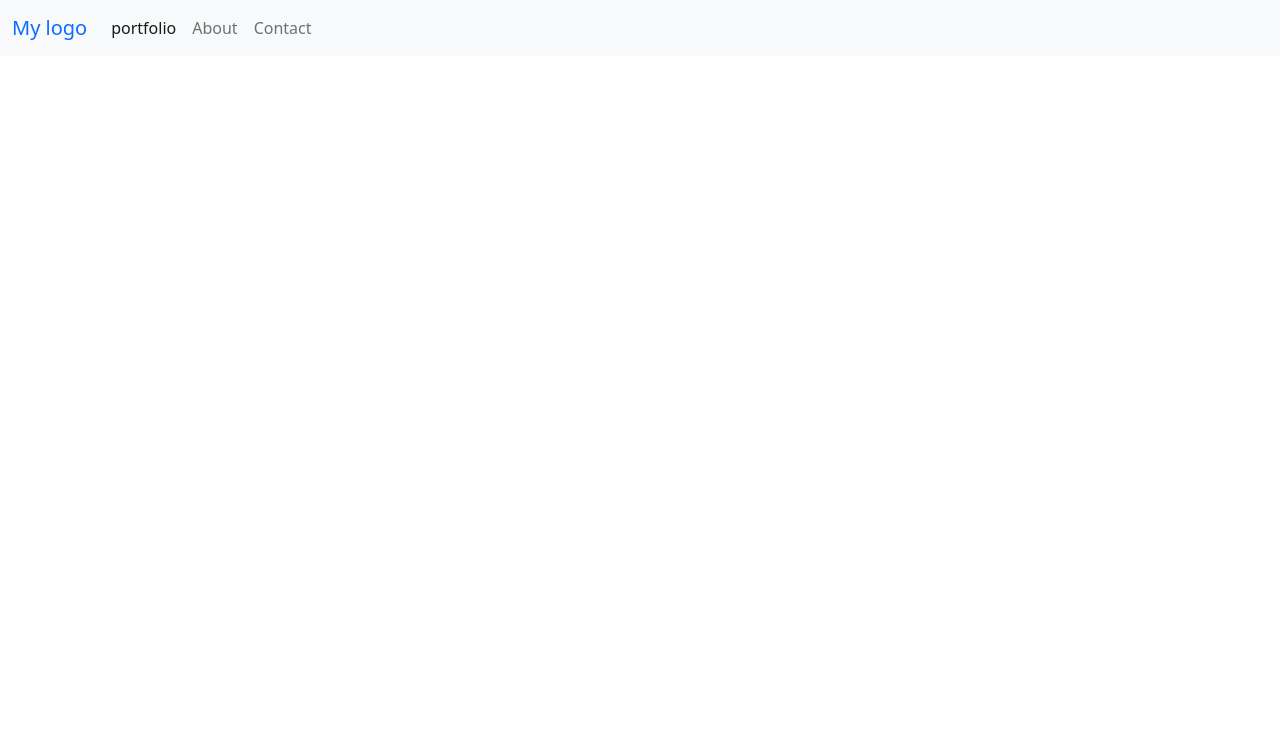
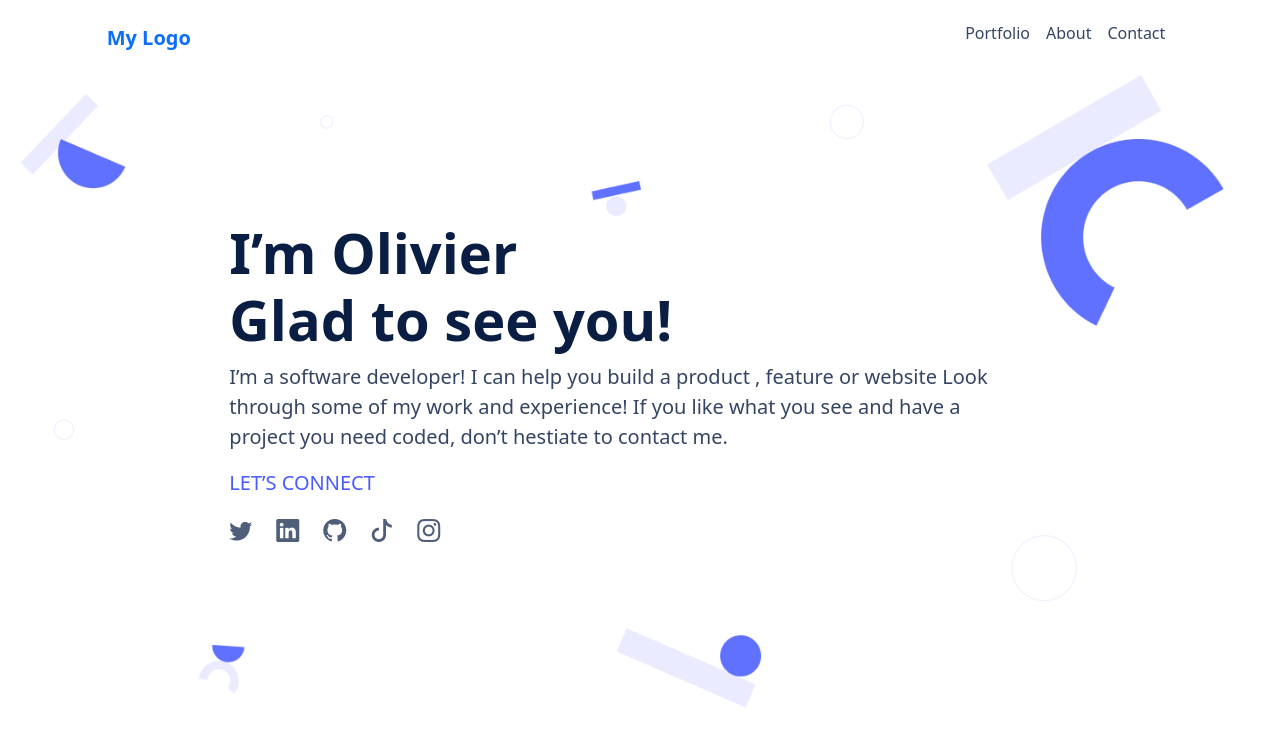
Before and after one commit to Ogaga01/Bootstrap-Pair-Programming, a plain HTML site: page index.html in a window 1280 px wide. Drawn offline with nearby package versions, Linux system fonts and the light colour scheme.

Commit message:
Add navbar and hero sections on the project

```diff
--- a/index.html
+++ b/index.html
@@ -1,38 +1,83 @@
 <!doctype html>
 <html lang="en">
+
 <head>
   <meta charset="utf-8">
   <meta name="viewport" content="width=device-width, initial-scale=1">
   <link rel="stylesheet" href="style.css">
+  <link rel="stylesheet" href="https://cdn.jsdelivr.net/npm/bootstrap-icons@1.8.1/font/bootstrap-icons.css">
   <link href="https://cdn.jsdelivr.net/npm/bootstrap@5.1.3/dist/css/bootstrap.min.css" rel="stylesheet" integrity="sha384-1BmE4kWBq78iYhFldvKuhfTAU6auU8tT94WrHftjDbrCEXSU1oBoqyl2QvZ6jIW3" crossorigin="anonymous">
   <title>portfolio</title>
 </head>
+
 <body>
-    <nav class="navbar navbar-expand-lg navbar-light bg-light">
-        <div class="container-fluid">
-          <a class="navbar-brand text-primary" href="#">My logo</a>
-          <button class="navbar-toggler" type="button" data-bs-toggle="collapse" data-bs-target="#navbarSupportedContent" aria-controls="navbarSupportedContent" aria-expanded="false" aria-label="Toggle navigation">
+
+  <header class="container-fluid">
+    <nav class="row navbar navbar-expand-md navbar-light">
+      <div class="container-xl col-11 col-lg-10 mt-2 mb-2 p-0">
+        <a class="navbar-brand" href="#intro">
+          <span class="text-primary fw-bold">
+          My Logo
+        </span>
+        </a>
+        <button class="navbar-toggler" type="button" data-bs-toggle="collapse" data-bs-target="#main-nav" aria-controls="main-nav" aria-expanded="false" aria-label="Toggle navigation">
         <span class="navbar-toggler-icon"></span>
       </button>
-          <div class="collapse navbar-collapse" id="navbarSupportedContent">
-            <ul class="navbar-nav me-auto mb-2 mb-lg-0">
+        <div class="collapse navbar-collapse justify-content-end align-center" id="main-nav">
+          <ul class="navbar-nav">
             <li class="nav-item">
-                <a class="nav-link active" aria-current="page" href="#">portfolio</a>
+              <a class="nav-link h6" href="#topics">Portfolio</a>
+            </li>
+            <li class="nav-item ">
+              <a class="nav-link h6" href="#reviews">About</a>
             </li>
             <li class="nav-item">
-                <a class="nav-link" href="#">About</a>
-              </li>
-
-              <li class="nav-item">
-                <a class="nav-link ">Contact</a>
+              <a class="nav-link h6" href="#contact">Contact</a>
             </li>
           </ul>
-
         </div>
       </div>
     </nav>
+  </header>
+  <section class="container-fluid hero-container row">
+    <div class="container col-11 col-lg-8 d-flex flex-column justify-content-center">
+      <h1 class="display-4 fw-bold">I’m Olivier <br/>Glad to see you!</h1>
+      <p class="fs-5">I’m a software developer! I can help you build a product , feature or website Look through some of my work and experience! If you like what you see and have a project you need coded, don’t hestiate to contact me.</p>
+      <div class="container p-0">
+        <a href="#" class="text-decoration-none fs-5 social-media-title">LET’S CONNECT</a>
+        <ul class="list-unstyled d-flex mt-3 ">
+          <li class="me-4 social-media-icon">
+            <a href="#">
+              <i class="bi bi-twitter"></i>
+            </a>
+          </li>
+          <li class="me-4 social-media-icon">
+            <a href="#">
+              <i class="bi bi-linkedin"></i>
+            </a>
+          </li>
+          <li class="me-4 social-media-icon">
+            <a href="#">
+              <i class="bi bi-github"></i>
+            </a>
+          </li>
+          <li class="me-4 social-media-icon">
+            <a href="#">
+              <i class="bi bi-tiktok"></i>
+            </a>
+          </li>
+          <li class="me-4 social-media-icon">
+            <a href="#">
+              <i class="bi bi-instagram"></i>
+            </a>
+          </li>
+        </ul>
+      </div>
+    </div>
+  </section>
 
 
 
 </body>
+
 </html>
--- a/style.css
+++ b/style.css
@@ -1,4 +1,49 @@
+:root {
+  --darker-blue: #172b4d;
+  --dark-blue: #091e42;
+  --medium-dark-blue: #253858;
+  --light-blue: #344563;
+  --lighter-blue: #6b778c;
+  --media-color:#505f79;
+  --focus-color: #2230d2;
+  --lightest-blue: #7f8cff;
+  --menu-blue: #495bff;
+  --light-gray: #c1c7d0;
+  --lighter-gray: #ebebff;
+  --lightest-gray: #dfe1e6;
+  --text-area-color: #b3bac5;
+  --skill-card-color: #f7f7f9;
+  --button-blue: #4053fc;
+  --contact-border-color: #cfd8dc;
+  --white-color: #fff;
+}
+
 *,body{
   margin: 0;
   padding: 0;
 }
+
+h1{
+    color: var(--dark-blue);
+}
+p{
+  color: var(--light-blue);
+}
+
+.nav-link {
+  color: var(--light-blue) !important;
+}
+.hero-container{
+  background-image: url('./images/main_bg.png');
+  background-size:95% 100%;
+  background-repeat: no-repeat;
+  background-position: top center;
+  padding: 9rem 0;
+}
+.social-media-title{
+  color: var(--menu-blue);
+}
+.social-media-icon a i{
+  font-size: 23px;
+  color: var(--media-color);
+}
```
Also changed, not shown: images/Screenshot (1080).png (added), images/art.png (added), images/contact-form-bg.png (added), images/contact-mobile-bg.png (added), images/css.png (added), images/desktop-bg.png (added), images/html.png (added), images/javascript.png (added), images/logo.png (added), images/main_bg.png (added), images/mobile_bg.png (added), images/multipost.png (added), images/profile-bg.png (added), images/tonic.jpg (added), 1 more files. Lines whose indentation alone changed are shown as unchanged.
